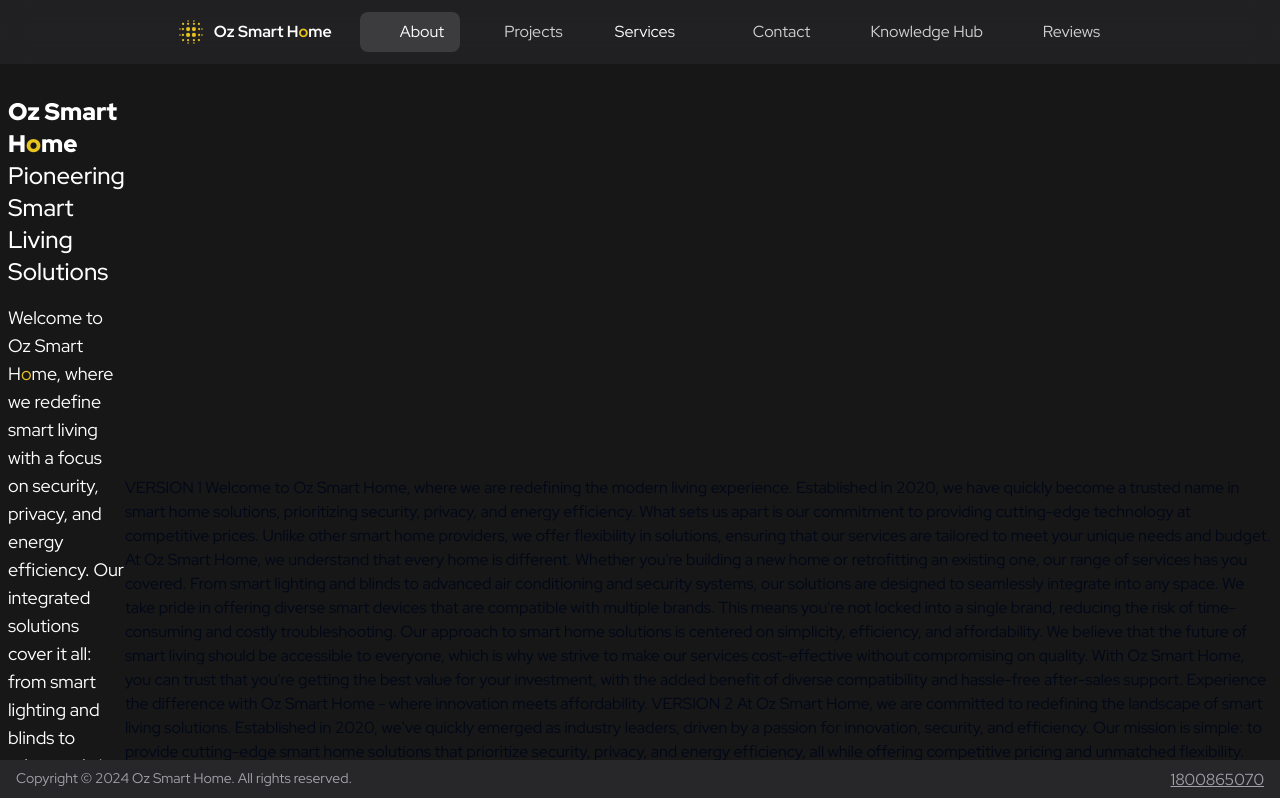
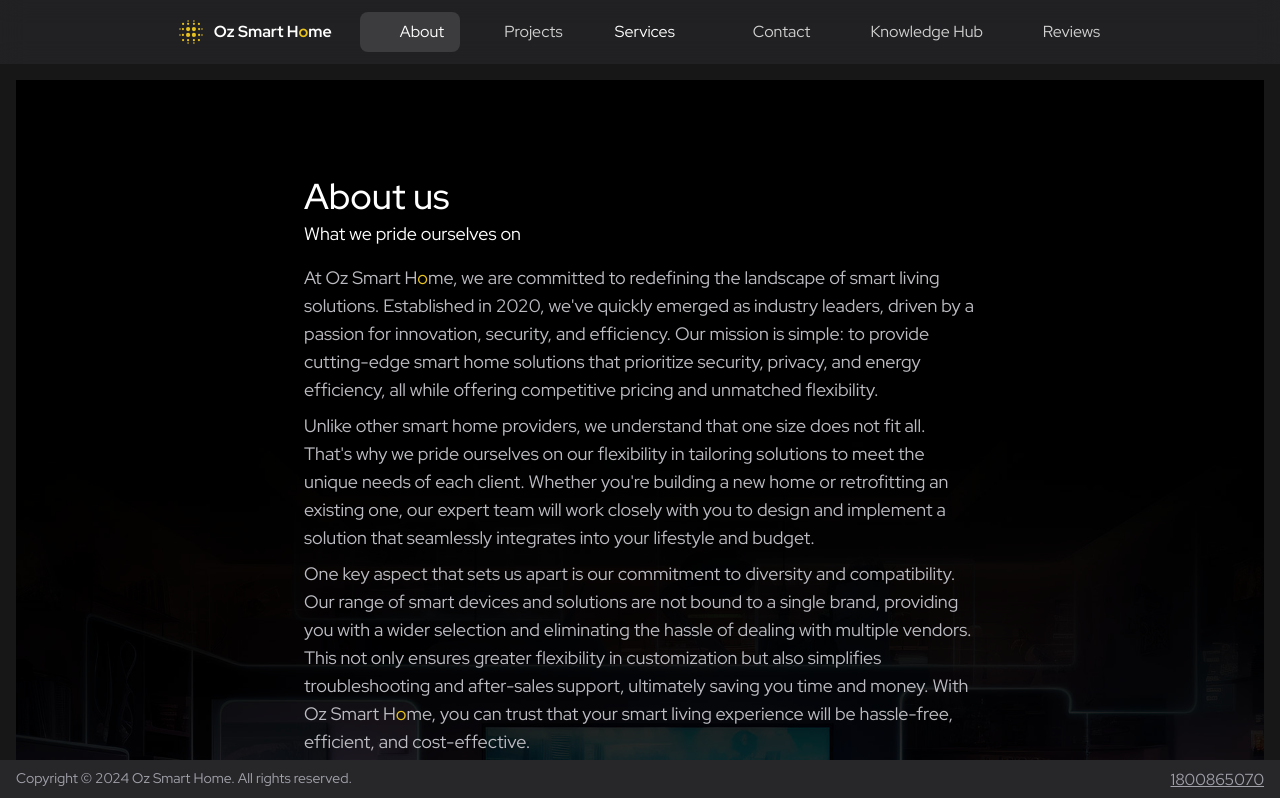
Before and after one commit to jamshidGhiasi/oz-smart-home, a Next.js app: page /about in a window 1280 px wide. Shown: the top 798 px of the page. Built offline with nearby package versions, Linux system fonts and the light colour scheme; some icons are missing.

Commit message:
Progress with adding static content and make sure layout is consistent

```diff
--- a/app/(pages)/about/page.tsx
+++ b/app/(pages)/about/page.tsx
@@ -2,35 +2,35 @@
 import OSHCopy from "@/components/shared/content/osh-copy";
 import ContentWrapper from "@/components/shared/layout/content-wrapper";
 import type { Metadata } from 'next'
+import Image from 'next/image'
+import pic from '@/public/bg-test-1.jpg'
 
 export const metadata: Metadata = {
-  title: 'About Oz Smart Home - Elevating Your Living Experience',
-  description: `Learn about Oz Smart Home - pioneers in smart living solutions. Discover how we combine security, privacy, and energy efficiency to enhance your lifestyle.`,
+  title: 'About <OSHCopy /> - Elevating Your Living Experience',
+  description: `Learn about <OSHCopy /> - pioneers in smart living solutions. Discover how we combine security, privacy, and energy efficiency to enhance your lifestyle.`,
 }
-
 const AboutPage = async () => {
   return (
-    <ContentWrapper className='px-2  mx-auto  relative flex items-center justify-center h-full z-20'>
-      <div className='w-full sm:w-full md:w-8/12 lg:w-6/12 xl:w-6/12 2xl:w-4/12 p-4 lg:p-0 text-white '>
-        <h1 className='text-lg lg:text-2xl mb-4'> <OSHCopy /><span className='sub-heading'>Pioneering Smart Living Solutions</span></h1>
-        <p className='text-md lg:text-lg'>Welcome to <OSHCopy />, where we redefine smart living with a focus on security, privacy, and energy efficiency. Our integrated solutions cover it all: from smart lighting and blinds to advanced air conditioning, intercom, locks, CCTV, security cameras, alarms and many more. With our state-of-the-art technology, your home is protected inside and out. Experience peace of mind and comfort with <OSHCopy />.</p>
+    <ContentWrapper className='   relative  z-20 bg-black mx-4 my-4 px-8 lg:px-0 py-12 lg:py-24 min-h-[calc(100vh-64px-40px-2rem)]  overflow-hidden'>
+
+      <div className="relative text-white z-20 text-lg w-full max-w-2xl mx-auto">
+        <h1 className='text-2xl sm:text-2xl md:text-3xl lg:text-4xl mb-1 mt-0 text-left text-white'> <span className='sub-heading'>About us</span></h1>
+        <span className="mb-4 block text-md font-rhd">What we pride ourselves on</span>
+        <p className="text-[hsl(240,5%,74.9%)]">
+          At <OSHCopy />, we are committed to redefining the landscape of smart living solutions. Established in 2020, we've quickly emerged as industry leaders, driven by a passion for innovation, security, and efficiency. Our mission is simple: to provide cutting-edge smart home solutions that prioritize security, privacy, and energy efficiency, all while offering competitive pricing and unmatched flexibility.
+        </p>
+        <p className="text-[hsl(240,5%,74.9%)]">
+          Unlike other smart home providers, we understand that one size does not fit all. That's why we pride ourselves on our flexibility in tailoring solutions to meet the unique needs of each client. Whether you're building a new home or retrofitting an existing one, our expert team will work closely with you to design and implement a solution that seamlessly integrates into your lifestyle and budget.
+        </p>
+        <p className="text-[hsl(240,5%,74.9%)]">
+          One key aspect that sets us apart is our commitment to diversity and compatibility. Our range of smart devices and solutions are not bound to a single brand, providing you with a wider selection and eliminating the hassle of dealing with multiple vendors. This not only ensures greater flexibility in customization but also simplifies troubleshooting and after-sales support, ultimately saving you time and money. With <OSHCopy />, you can trust that your smart living experience will be hassle-free, efficient, and cost-effective.
+        </p>
+
       </div>
-
-      VERSION 1
-      Welcome to Oz Smart Home, where we are redefining the modern living experience. Established in 2020, we have quickly become a trusted name in smart home solutions, prioritizing security, privacy, and energy efficiency. What sets us apart is our commitment to providing cutting-edge technology at competitive prices. Unlike other smart home providers, we offer flexibility in solutions, ensuring that our services are tailored to meet your unique needs and budget.
-
-      At Oz Smart Home, we understand that every home is different. Whether you're building a new home or retrofitting an existing one, our range of services has you covered. From smart lighting and blinds to advanced air conditioning and security systems, our solutions are designed to seamlessly integrate into any space. We take pride in offering diverse smart devices that are compatible with multiple brands. This means you're not locked into a single brand, reducing the risk of time-consuming and costly troubleshooting.
-
-      Our approach to smart home solutions is centered on simplicity, efficiency, and affordability. We believe that the future of smart living should be accessible to everyone, which is why we strive to make our services cost-effective without compromising on quality. With Oz Smart Home, you can trust that you're getting the best value for your investment, with the added benefit of diverse compatibility and hassle-free after-sales support. Experience the difference with Oz Smart Home - where innovation meets affordability.
-
-      VERSION 2
-      At Oz Smart Home, we are committed to redefining the landscape of smart living solutions. Established in 2020, we've quickly emerged as industry leaders, driven by a passion for innovation, security, and efficiency. Our mission is simple: to provide cutting-edge smart home solutions that prioritize security, privacy, and energy efficiency, all while offering competitive pricing and unmatched flexibility.
-
-      Unlike other smart home providers, we understand that one size does not fit all. That's why we pride ourselves on our flexibility in tailoring solutions to meet the unique needs of each client. Whether you're building a new home or retrofitting an existing one, our expert team will work closely with you to design and implement a solution that seamlessly integrates into your lifestyle and budget.
-
-      One key aspect that sets us apart is our commitment to diversity and compatibility. Our range of smart devices and solutions are not bound to a single brand, providing you with a wider selection and eliminating the hassle of dealing with multiple vendors. This not only ensures greater flexibility in customization but also simplifies troubleshooting and after-sales support, ultimately saving you time and money. With Oz Smart Home, you can trust that your smart living experience will be hassle-free, efficient, and cost-effective.
+      <div className='absolute  w-[2013px] left-[50%] -translate-x-[50%] h-full bottom-[-100px] bg-black opacity-35'>
+        <Image src={pic} className='absolute bottom-0' objectFit='contain' alt='' />
+      </div>
     </ContentWrapper>
   );
 }
-
 export default AboutPage;
--- a/app/(pages)/contact/page.tsx
+++ b/app/(pages)/contact/page.tsx
@@ -1,6 +1,8 @@
 import OSHCopy from "@/components/shared/content/osh-copy";
 import ContentWrapper from "@/components/shared/layout/content-wrapper";
 import { Metadata } from "next";
+import Image from "next/image";
+import pic from '@/public/bg-test-1.jpg'
 
 export const metadata: Metadata = {
   title: 'Contact Oz Smart Home - Get in Touch for Smart Solutions',
@@ -9,14 +11,18 @@ export const metadata: Metadata = {
 }
 
 const ContactPage = async () => {
-    return (
-      <ContentWrapper className='px-2  mx-auto  relative flex items-center justify-center h-full z-20'>
-      <div className='w-full sm:w-full md:w-8/12 lg:w-6/12 xl:w-6/12 2xl:w-4/12 p-4 lg:p-0 text-white '>
-        <h1 className='text-lg lg:text-2xl mb-4'> <OSHCopy /><span className='sub-heading'>Pioneering Smart Living Solutions</span></h1>
-        <p className='text-md lg:text-lg'>Welcome to <OSHCopy />, where we redefine smart living with a focus on security, privacy, and energy efficiency. Our integrated solutions cover it all: from smart lighting and blinds to advanced air conditioning, intercom, locks, CCTV, security cameras, alarms and many more. With our state-of-the-art technology, your home is protected inside and out. Experience peace of mind and comfort with <OSHCopy />.</p>
+  return (
+    <ContentWrapper className='   relative  z-20 bg-black mx-4 my-4 px-8 lg:px-0 py-12 lg:py-24 min-h-[calc(100vh-64px-40px-2rem)] overflow-hidden'>
+      <div className="relative text-white z-20 text-lg w-full max-w-2xl mx-auto">
+        <h1 className='text-2xl sm:text-2xl md:text-3xl lg:text-4xl mb-1 mt-0 text-left text-white'> <span className='sub-heading'>Contact</span></h1>
+        <span className="mb-4 block text-md font-rhd">See how we can help you</span>
+
+      </div>
+      <div className='absolute  w-[2013px] left-[50%] -translate-x-[50%] h-full bottom-[-100px] bg-black opacity-35'>
+        <Image src={pic} className='absolute bottom-0' objectFit='contain' alt='' />
       </div>
     </ContentWrapper>
-    );
+  );
 }
 
 export default ContactPage;
--- a/app/(pages)/knowledge-hub/page.tsx
+++ b/app/(pages)/knowledge-hub/page.tsx
@@ -1,6 +1,8 @@
 import OSHCopy from "@/components/shared/content/osh-copy";
 import ContentWrapper from "@/components/shared/layout/content-wrapper";
 import { Metadata } from "next";
+import Image from 'next/image'
+import pic from '@/public/bg-test-1.jpg'
 
 export const metadata: Metadata = {
   title: 'Knowledge Hub - Stay Informed with Oz Smart Home',
@@ -10,14 +12,17 @@ export const metadata: Metadata = {
 
 
 const KnowledgeHubPage = () => {
-    return (
-      <ContentWrapper className='px-2  mx-auto  relative flex items-center justify-center h-full z-20'>
-      <div className='w-full sm:w-full md:w-8/12 lg:w-6/12 xl:w-6/12 2xl:w-4/12 p-4 lg:p-0 text-white '>
-        <h1 className='text-lg lg:text-2xl mb-4'> <OSHCopy /><span className='sub-heading'>Pioneering Smart Living Solutions</span></h1>
-        <p className='text-md lg:text-lg'>Welcome to <OSHCopy />, where we redefine smart living with a focus on security, privacy, and energy efficiency. Our integrated solutions cover it all: from smart lighting and blinds to advanced air conditioning, intercom, locks, CCTV, security cameras, alarms and many more. With our state-of-the-art technology, your home is protected inside and out. Experience peace of mind and comfort with <OSHCopy />.</p>
+  return (
+    <ContentWrapper className='   relative  z-20 bg-black mx-4 my-4 px-8 lg:px-0 py-12 lg:py-24 min-h-[calc(100vh-64px-40px-2rem)] overflow-hidden'>
+      <div className="relative text-white z-20 text-lg w-full max-w-2xl mx-auto">
+        <h1 className='text-2xl sm:text-2xl md:text-3xl lg:text-4xl mb-1 mt-0 text-left text-white'> <span className='sub-heading'>Knowledge Hub</span></h1>
+        <span className="mb-4 block text-md font-rhd">What is smart home all about?</span>
+      </div>
+      <div className='absolute  w-[2013px] left-[50%] -translate-x-[50%] h-full bottom-[-100px] bg-black opacity-35'>
+        <Image src={pic} className='absolute bottom-0' objectFit='contain' alt='' />
       </div>
     </ContentWrapper>
-    )
+  )
 }
 
 export default KnowledgeHubPage
--- a/app/(pages)/projects/page.tsx
+++ b/app/(pages)/projects/page.tsx
@@ -1,21 +1,23 @@
 import OSHCopy from "@/components/shared/content/osh-copy";
 import ContentWrapper from "@/components/shared/layout/content-wrapper";
 import { Metadata } from "next";
-
+import Image from "next/image";
+import pic from '@/public/bg-test-1.jpg'
 export const metadata: Metadata = {
   title: `Projects - See Oz Smart Home's Smart Living Solutions in Action`,
   description: `Explore Oz Smart Home's projects and see our smart living solutions in action. Discover how we transform homes with security, privacy, and efficiency.`,
 }
-
 const ProjectsPage = async () => {
-    return (
-      <ContentWrapper className='px-2  mx-auto  relative flex items-center justify-center h-full z-20'>
-      <div className='w-full sm:w-full md:w-8/12 lg:w-6/12 xl:w-6/12 2xl:w-4/12 p-4 lg:p-0 text-white '>
-        <h1 className='text-lg lg:text-2xl mb-4'> <OSHCopy /><span className='sub-heading'>Pioneering Smart Living Solutions</span></h1>
-        <p className='text-md lg:text-lg'>Welcome to <OSHCopy />, where we redefine smart living with a focus on security, privacy, and energy efficiency. Our integrated solutions cover it all: from smart lighting and blinds to advanced air conditioning, intercom, locks, CCTV, security cameras, alarms and many more. With our state-of-the-art technology, your home is protected inside and out. Experience peace of mind and comfort with <OSHCopy />.</p>
+  return (
+    <ContentWrapper className='   relative  z-20 bg-black mx-4 my-4 px-8 lg:px-0 py-12 lg:py-24  min-h-[calc(100vh-64px-40px-2rem)] overflow-hidden'>
+      <div className="relative text-white z-20 text-lg w-full max-w-2xl mx-auto">
+        <h1 className='text-2xl sm:text-2xl md:text-3xl lg:text-4xl mb-1 mt-0 text-left text-white'> <span className='sub-heading'>Projects</span></h1>
+        <span className="mb-4 block text-md font-rhd">What we are proud of</span>
+      </div>
+      <div className='absolute  w-[2013px] left-[50%] -translate-x-[50%] h-full bottom-[-100px] bg-black opacity-35'>
+        <Image src={pic} className='absolute bottom-0' objectFit='contain' alt='' />
       </div>
     </ContentWrapper>
-    );
+  );
 }
-
 export default ProjectsPage;
--- a/app/(pages)/reviews/page.tsx
+++ b/app/(pages)/reviews/page.tsx
@@ -1,7 +1,8 @@
 import OSHCopy from "@/components/shared/content/osh-copy";
 import ContentWrapper from "@/components/shared/layout/content-wrapper";
 import { Metadata } from "next";
-
+import Image from 'next/image'
+import pic from '@/public/bg-test-1.jpg'
 export const metadata: Metadata = {
   title: 'Reviews - Hear What Customers Say About Oz Smart Home',
   description: 'Read reviews and testimonials about Oz Smart Home. Discover why our customers love our smart living solutions for security, privacy, and energy efficiency.',
@@ -11,10 +12,13 @@ export const metadata: Metadata = {
 
 const ReviewsPage = () => {
     return (
-      <ContentWrapper className='px-2  mx-auto  relative flex items-center justify-center h-full z-20'>
-      <div className='w-full sm:w-full md:w-8/12 lg:w-6/12 xl:w-6/12 2xl:w-4/12 p-4 lg:p-0 text-white '>
-        <h1 className='text-lg lg:text-2xl mb-4'> <OSHCopy /><span className='sub-heading'>Pioneering Smart Living Solutions</span></h1>
-        <p className='text-md lg:text-lg'>Welcome to <OSHCopy />, where we redefine smart living with a focus on security, privacy, and energy efficiency. Our integrated solutions cover it all: from smart lighting and blinds to advanced air conditioning, intercom, locks, CCTV, security cameras, alarms and many more. With our state-of-the-art technology, your home is protected inside and out. Experience peace of mind and comfort with <OSHCopy />.</p>
+      <ContentWrapper className='   relative  z-20 bg-black mx-4 my-4 px-8 lg:px-0 py-12 lg:py-24 min-h-[calc(100vh-64px-40px-2rem)]  overflow-hidden'>
+      <div className="relative text-white z-20 text-lg w-full max-w-2xl mx-auto">
+        <h1 className='text-2xl sm:text-2xl md:text-3xl lg:text-4xl mb-1 mt-0 text-left text-white'> <span className='sub-heading'>Review</span></h1>
+        <span className="mb-4 block text-md font-rhd">What people have to say about us</span>
+      </div>
+      <div className='absolute  w-[2013px] left-[50%] -translate-x-[50%] h-full bottom-[-100px] bg-black opacity-35'>
+        <Image src={pic} className='absolute bottom-0' objectFit='contain' alt='' />
       </div>
     </ContentWrapper>
     )
--- a/app/layout.tsx
+++ b/app/layout.tsx
@@ -3,7 +3,6 @@ import './globals.css'
 import { cn } from "@/lib/utils"
 import { ThemeProvider } from "@/components/theme-provider"
 import { Red_Hat_Display } from 'next/font/google'
-import HeaderDesktop from '@/components/shared/navigation/header-desktop'
 import HeaderMobile from '@/components/shared/navigation/header-mobile'
 import SideNav from '@/components/shared/navigation/top-nav'
 import MarginWidthWrapper from '@/components/shared/layout/margin-width-wrapper'
@@ -44,7 +43,7 @@ export default function RootLayout({
       </head>
       <body
         className={cn(
-          "min-h-screen bg-background font-sans antialiased  bg-[#171718]",
+          " bg-background font-sans antialiased  bg-[#171718]",
           red_hat_display.variable
         )}
       >
--- a/components/shared/navigation/header-desktop.tsx
+++ /dev/null
@@ -1,28 +0,0 @@
-'use client';
-import React from 'react';
-import Link from 'next/link';
-import { useSelectedLayoutSegment } from 'next/navigation';
-import useScroll from '@/hooks/use-scroll';
-import { cn } from '@/lib/utils';
-import OSHCopy from '../content/osh-copy';
-import OSHBrand from './brand';
-const HeaderDesktop = () => {
-    const scrolled = useScroll(5);
-    const selectedLayout = useSelectedLayoutSegment();
-    return (
-        <div
-            className={cn(
-                `sticky inset-x-0 top-0 z-30 w-full transition-all `,
-                {
-                    '  bg-[hsl(240,3.7%,15.9%)]/75 backdrop-blur-lg': scrolled,
-                    ' bg-[hsl(240,3.7%,15.9%)]': selectedLayout,
-                },
-            )}
-        >
-            <div className="flex h-[64px] items-center justify-between ">
-
-            </div>
-        </div>
-    );
-};
-export default HeaderDesktop;
--- a/components/shared/navigation/header-mobile.tsx
+++ b/components/shared/navigation/header-mobile.tsx
@@ -178,9 +178,10 @@ const MenuItemWithSubMenu: React.FC<MenuItemWithSubMenuProps> = ({
                                     <Link
                                         href={subItem.path}
                                         onClick={() => toggleOpen()}
-                                        className={`my-2 inline-block text-[hsl(240,5%,64.9%)] ${subItem.path === pathname ? 'text-white font-bold' : ''
+                                        className={`flex items-center my-2 inline-block text-[hsl(240,5%,64.9%)] ${subItem.path === pathname ? 'text-white font-bold' : ''
                                             }`}
                                     >
+                                        {subItem.icon && subItem.icon}
                                         {subItem.title}
                                     </Link>
                                 </MenuItem>
--- a/components/shared/navigation/mobile-navigation.tsx
+++ /dev/null
@@ -1,20 +0,0 @@
-import { Menu } from "lucide-react"
-import { Button } from "../ui/button";
-import { cn } from "@/lib/utils";
-
-interface MobileNavigationProps {
-    className?: string
-    props?: any
-}
-const MobileNavigation: React.FC<MobileNavigationProps> = ({
-    className,
-    ...props
-}) => {
-    return (
-        <Button variant="outline" size="icon" className={cn("border-none  ", className)} aria-label="Menu">
-            <Menu className="h-[1.2rem] w-[1.2rem]" />
-        </Button>
-    )
-}
-
-export default MobileNavigation;
```
Also changed, not shown: 1 other file (tests, documents, lock files or other folders).
